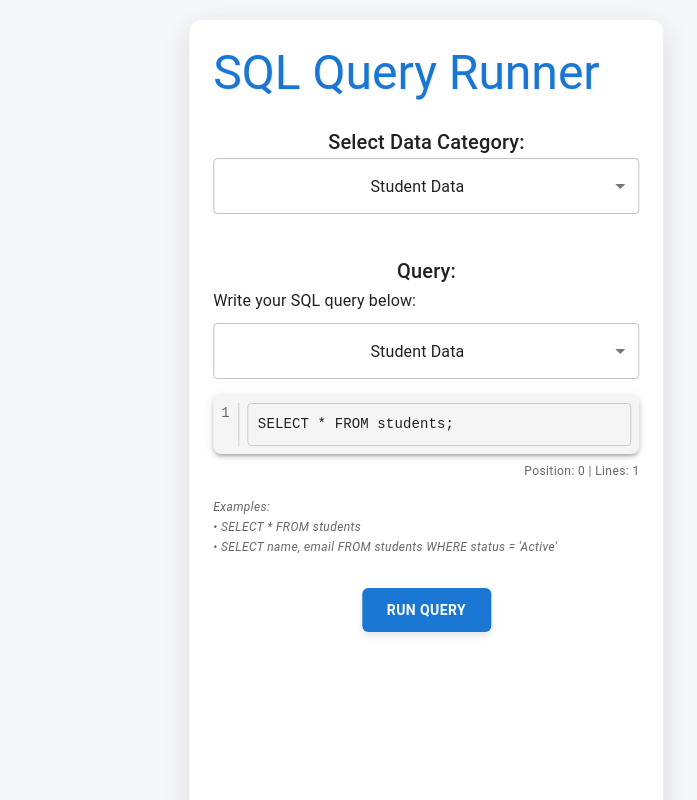
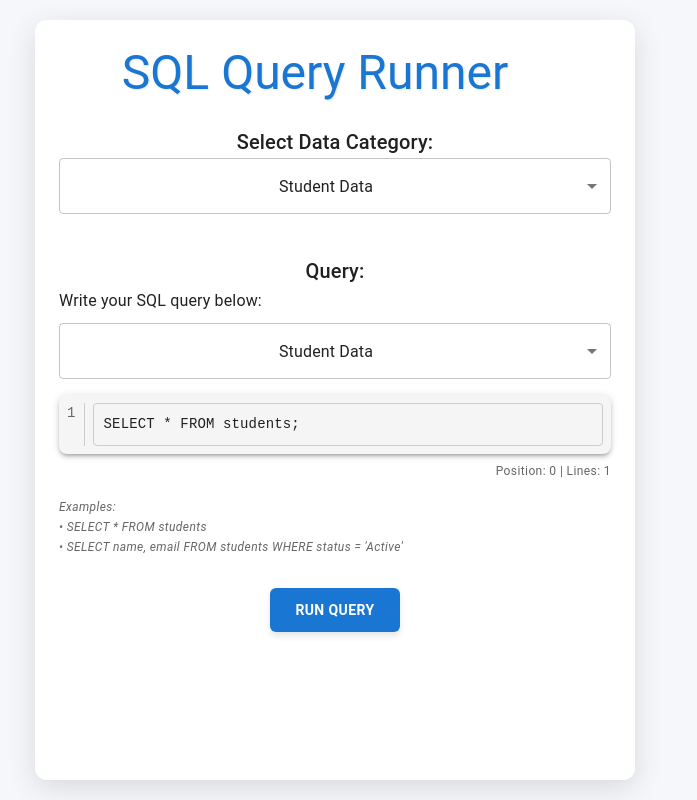
Before and after one commit to shashinadh28/Project_Query, a React (Vite) app: page / in a window 1280 px wide. Shown: the top 800 px of the page, without its empty margins (305-1002 px from the left). Built offline with nearby package versions, Linux system fonts and the light colour scheme; some icons are missing.

Commit message:
General Commit

```diff
--- a/src/App.scss
+++ b/src/App.scss
@@ -6,12 +6,13 @@
   padding: 20px;
   width: 100%;
   transition: background-color 0.3s ease;
+  position: relative; // Add this to create positioning context
   // background-color: #f5f7fa; // Light background for the entire app
 }
 
 .app-container {
   text-align: center;
-  padding: 25px;
+  padding: 25px 25px 50px 25px; // Increased bottom padding for better scrolling
   background: #fff;
   border-radius: 12px;
   box-shadow: 0 8px 30px rgba(0, 0, 0, 0.12);
@@ -21,21 +22,30 @@
   flex-direction: column;
   align-items: center;
   margin: 0 auto 20px auto;
+  position: fixed; // Fix the position
+  left: 50%; // Center horizontally
+  top: 50%; // Center vertically
+  transform: translate(-50%, -50%); // Center both horizontally and vertically
+  height: 95vh; // Increased from 85vh to 95vh for more height
+  max-height: 950px; // Increased from 850px to 950px
+  overflow-y: auto; // Add scrolling if content is too large
 
-  // For laptops and larger screens, position more to the right
-  transform: translateX(100%); // Increased to 100% for stronger right positioning
+  // Improve scrolling behavior
+  &:after {
+    content: "";
+    display: block;
+    height: 30px; // Add space at the bottom for better scrolling
+    width: 100%;
+  }
 
   // Remove transform from transition to prevent shifts during state changes
   transition: background-color 0.3s ease, box-shadow 0.3s ease;
 
-  // Force position to remain stable when results appear
-  &.results-showing {
-    transform: translateX(100%) !important; // Same as normal state
-  }
-
   // Additional class to lock position when running query
   &.position-locked {
-    transform: translateX(100%) !important;
+    left: 50% !important;
+    top: 50% !important;
+    transform: translate(-50%, -50%) !important;
     transition: none !important; // Disable all transitions temporarily
   }
 
@@ -161,6 +171,7 @@
   display: flex;
   flex-direction: column;
   align-items: center;
+  padding-bottom: 20px; // Add padding at the bottom of results
 
   h6 {
     margin-bottom: 15px;
```
